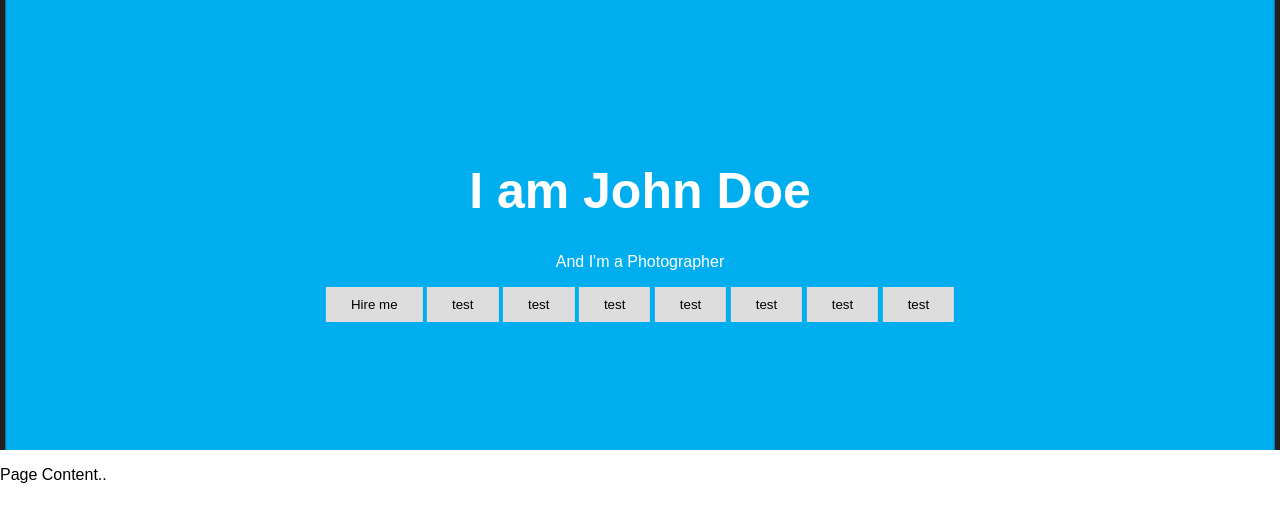
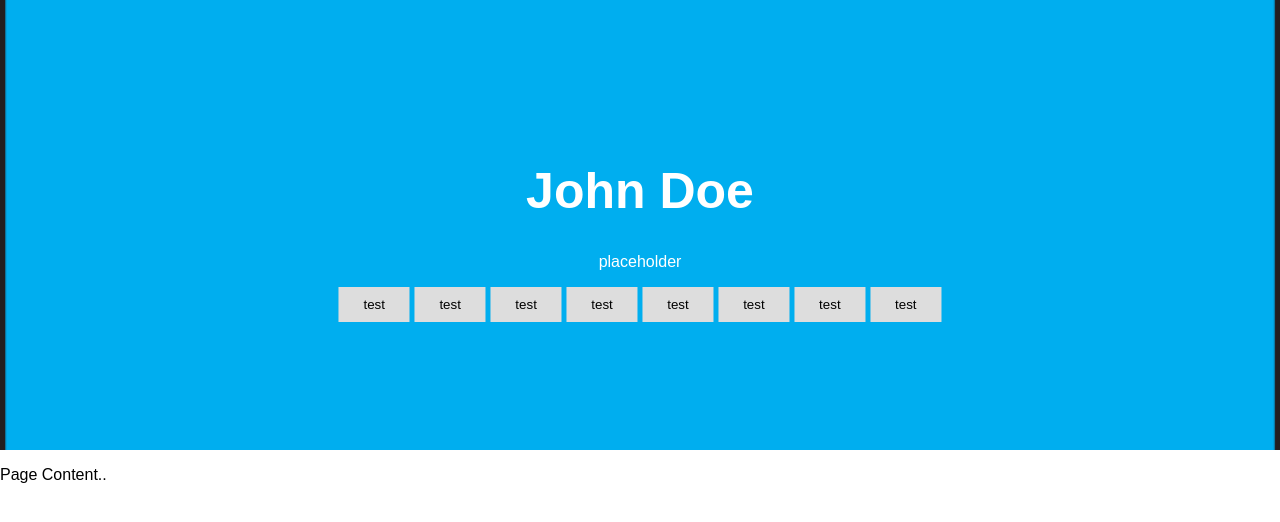
Before and after one commit to ninning/demopage, a Jekyll site: the page built from index.md, in a window 1280 px wide. Shown: the top 522 px of the page. Built offline with Jekyll 4.4.1, drawn with Linux system fonts in a browser that asks for light colours; our own code applies the rules of GitHub Pages for plain Markdown files.

Commit message:
Update default.html

```diff
--- a/_layouts/default.html
+++ b/_layouts/default.html
@@ -48,9 +48,9 @@ body, html {
 
 <div class="hero-image">
   <div class="hero-text">
-    <h1 style="font-size:50px">I am John Doe</h1>
-    <p>And I'm a Photographer</p>
-    <button>Hire me</button>
+    <h1 style="font-size:50px">John Doe</h1>
+    <p>placeholder</p>
+    <button>test</button>
     <button>test</button>
     <button>test</button>
     <button>test</button>
```
